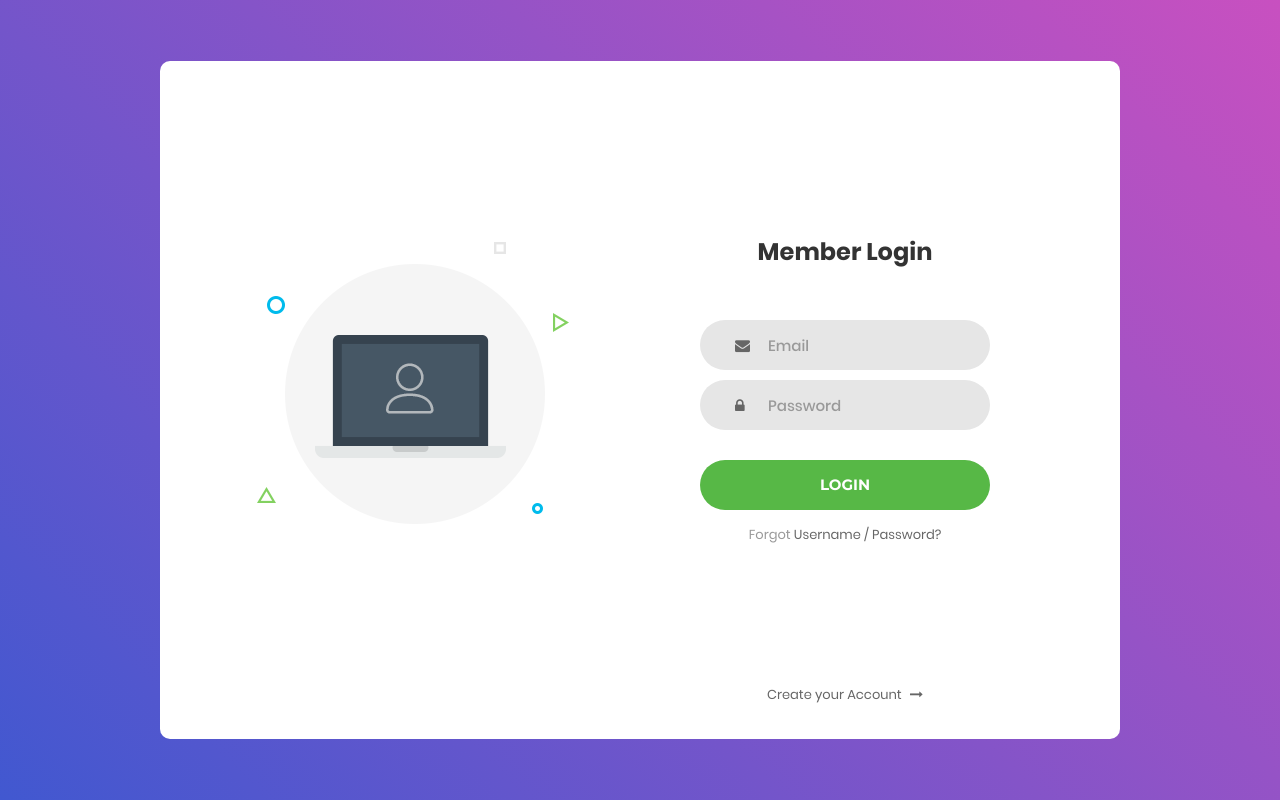
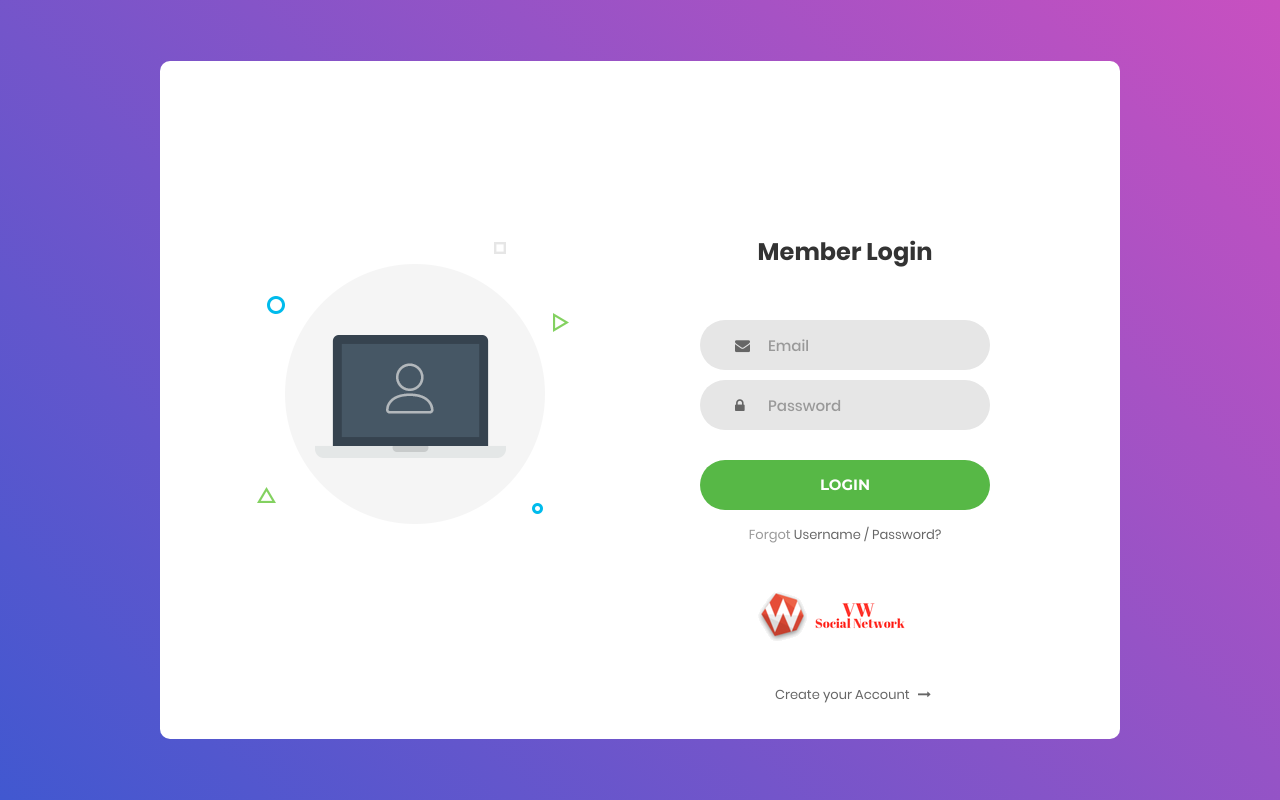
Before and after one commit to dukemido/social-network, a PHP site: page /login.php in a window 1280 px wide. Run offline with PHP 8.4, Linux system fonts and the light colour scheme; some libraries are stand-ins or nearby versions.

Commit message:
Update login.php

```diff
--- a/login.php
+++ b/login.php
@@ -24,7 +24,6 @@
                 <div class="login100-pic js-tilt" data-tilt="">
                     <img src="images\img-01.png" alt="IMG">
                 </div>
-
                 <form class="login100-form validate-form" id="login">
                     <span class="login100-form-title">
                         Member Login
@@ -60,11 +59,13 @@
                             Username / Password?
                         </a>
                     </div>
-
-                    <div class="text-center p-t-136">
+                    <div class="login100-pic js-tilt" data-tilt="">
+                    <img src="images\banner.png" alt="IMG" style="margin-top:15px; margin-left:10px;">
+                </div>
+                    <div style="margin-top:10px; margin-left:75px;">
                         <a class="txt2" href="register.php">
                             Create your Account
-                            <i class="fa fa-long-arrow-right m-l-5" aria-hidden="true"></i>
+                            <i class="fa fa-long-arrow-right m-l-5" aria-hidden="true" ></i>
                         </a>
                     </div>
                 </form>
```
